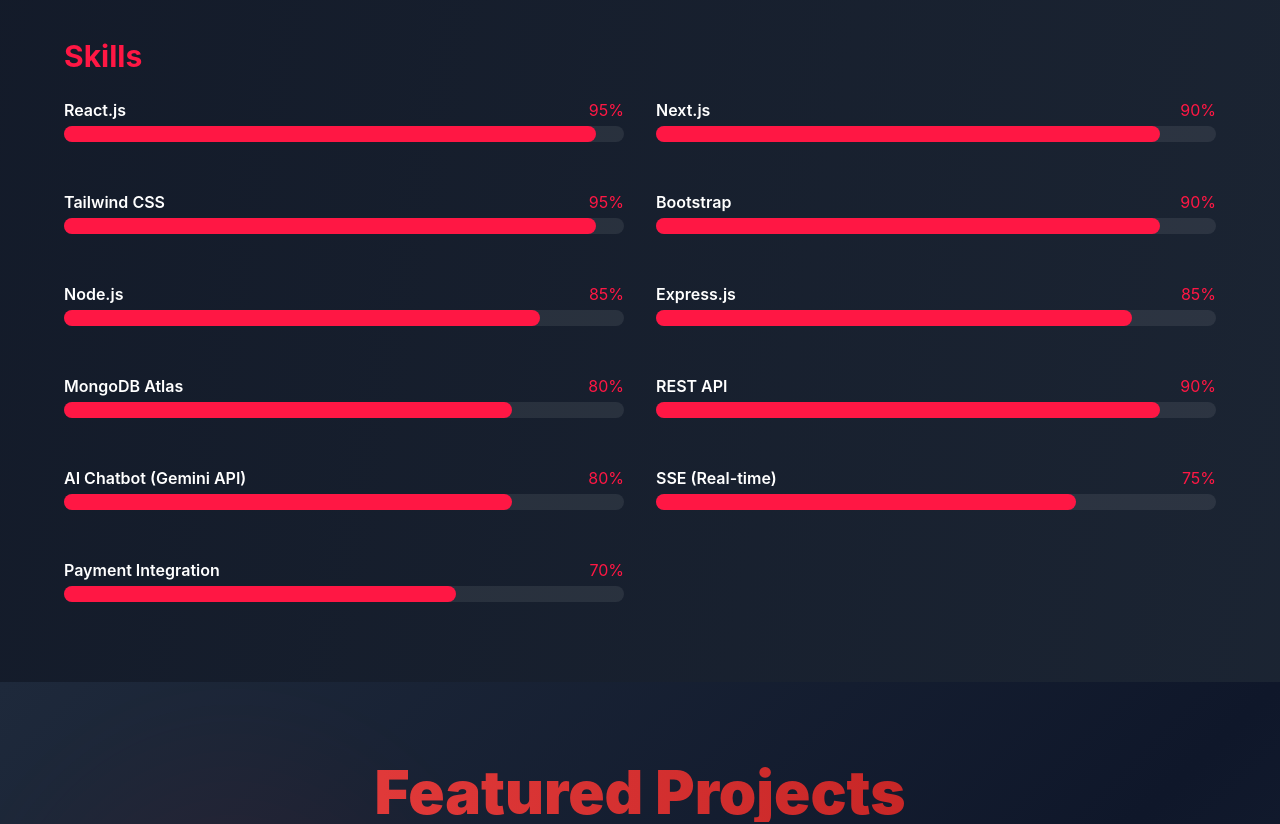
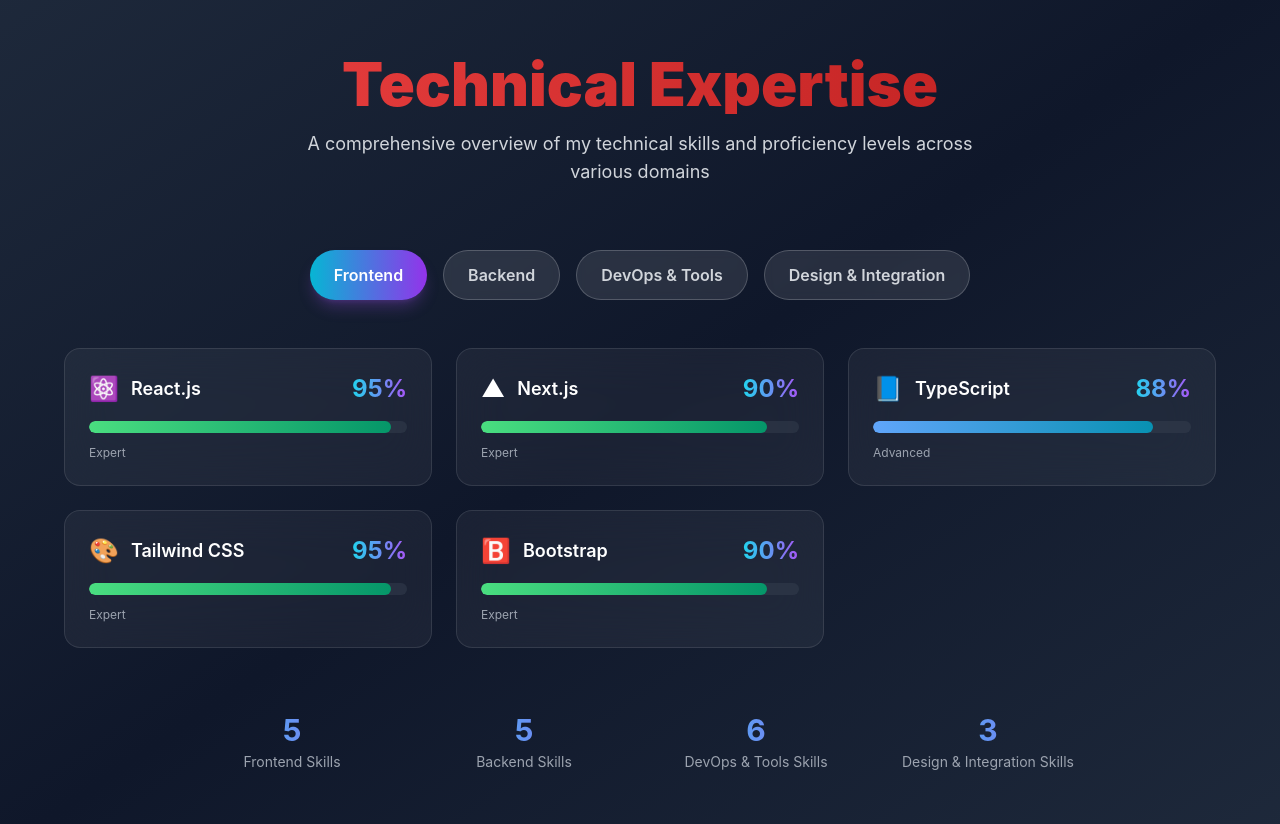
Before and after one commit to Kawish07/portfolio, a React (Vite) app: page / in a window 1280 px wide. Shown: the part 2040-2864 px from the top of the page. Built offline with nearby package versions, Linux system fonts and the light colour scheme.

Commit message:
Fix lucide-react error, update projects section, and general improvements

```diff
--- a/components/Projects.jsx
+++ b/components/Projects.jsx
@@ -19,12 +19,12 @@
     tags: ['Bootstrap', 'Responsive']
   },
   {
-    title: 'Portfolio Website',
-    description: 'React.js-based portfolio site.',
-    image: 'https://images.unsplash.com/photo-1506744038136-46273834b3fb?auto=format&fit=crop&w=600&q=80',
+    title: 'Proactive Cleaner Website',
+    description: 'Mern Stack-based cleaning service site.',
+    image: 'https://plus.unsplash.com/premium_photo-1664301014580-9d9941d1fb51?w=600&auto=format&fit=crop&q=60&ixlib=rb-4.1.0&ixid=M3wxMjA3fDB8MHxzZWFyY2h8OXx8UFJPQUNUSVZFJTIwQ0xFQU5JTkd8ZW58MHx8MHx8fDA%3D',
     demo: '',
-    github: 'https://github.com/kawishiqbal/portfolio-old',
-    tags: ['React.js']
+    github: 'https://github.com/kawishiqbal/proactive-cleaning',
+    tags: ['EmailJS', 'ReactJs', 'NodeJs', 'ExpressJs']
   },
   {
     title: 'Learning Management System (LMS)',
@@ -37,7 +37,15 @@
   {
     title: 'Evolvians Software Website',
     description: 'Software house website using MERN stack.',
-    image: 'https://images.unsplash.com/photo-1465101046530-73398c7f28ca?auto=format&fit=crop&w=600&q=80',
+    image: 'https://images.unsplash.com/photo-1649451844931-57e22fc82de3?w=600&auto=format&fit=crop&q=60&ixlib=rb-4.1.0&ixid=M3wxMjA3fDB8MHxzZWFyY2h8Mnx8ZXZvbHZpYW5zJTIwc29mdHdhcmV8ZW58MHx8MHx8fDA%3D',
+    demo: '',
+    github: 'https://github.com/kawishiqbal/evolvians',
+    tags: ['MERN']
+  },
+   {
+    title: 'PK News Website',
+    description: 'News website using MERN stack.',
+    image: 'https://images.unsplash.com/photo-1508921340878-ba53e1f016ec?w=600&auto=format&fit=crop&q=60&ixlib=rb-4.1.0&ixid=M3wxMjA3fDB8MHxzZWFyY2h8MTJ8fG5ld3N8ZW58MHx8MHx8fDA%3D',
     demo: '',
     github: 'https://github.com/kawishiqbal/evolvians',
     tags: ['MERN']
--- a/components/Skills.jsx
+++ b/components/Skills.jsx
@@ -1,37 +1,217 @@
-import React from 'react';
+import React, { useState } from 'react';
 import { motion } from 'framer-motion';
 
-const skills = [
-  { name: 'React.js', level: 95 },
-  { name: 'Next.js', level: 90 },
-  { name: 'Tailwind CSS', level: 95 },
-  { name: 'Bootstrap', level: 90 },
-  { name: 'Node.js', level: 85 },
-  { name: 'Express.js', level: 85 },
-  { name: 'MongoDB Atlas', level: 80 },
-  { name: 'REST API', level: 90 },
-  { name: 'AI Chatbot (Gemini API)', level: 80 },
-  { name: 'SSE (Real-time)', level: 75 },
-  { name: 'Payment Integration', level: 70 },
-];
+const skillCategories = {
+  'Frontend': [
+    { name: 'React.js', level: 95, icon: '⚛️' },
+    { name: 'Next.js', level: 90, icon: '▲' },
+    { name: 'TypeScript', level: 88, icon: '📘' },
+    { name: 'Tailwind CSS', level: 95, icon: '🎨' },
+    { name: 'Bootstrap', level: 90, icon: '🅱️' },
+  ],
+  'Backend': [
+    { name: 'Node.js', level: 85, icon: '🟢' },
+    { name: 'Express.js', level: 85, icon: '🚀' },
+    { name: 'MongoDB Atlas', level: 80, icon: '🍃' },
+    { name: 'REST API', level: 90, icon: '🔗' },
+    { name: 'SSE (Real-time)', level: 75, icon: '⚡' },
+  ],
+  'DevOps & Tools': [
+    { name: 'Docker', level: 75, icon: '🐳' },
+    { name: 'CI/CD Pipelines', level: 70, icon: '🔄' },
+    { name: 'Vercel', level: 85, icon: '▲' },
+    { name: 'Netlify', level: 85, icon: '🌐' },
+    { name: 'Railway', level: 80, icon: '🚂' },
+    { name: 'Render', level: 80, icon: '🎯' },
+  ],
+  'Design & Integration': [
+    { name: 'Figma', level: 82, icon: '🎨' },
+    { name: 'AI Chatbot (Gemini API)', level: 80, icon: '🤖' },
+    { name: 'Payment Integration', level: 70, icon: '💳' },
+  ]
+};
 
-const Skills = () => (
-  <section id="skills" className="py-16 px-4 md:px-16">
-    <motion.h2 className="text-3xl font-bold mb-6 text-neon" initial={{ opacity: 0 }} animate={{ opacity: 1 }} transition={{ duration: 1 }}>Skills</motion.h2>
-    <div className="grid grid-cols-1 md:grid-cols-2 gap-8">
-      {skills.map(skill => (
-        <motion.div key={skill.name} className="mb-4" initial={{ opacity: 0 }} animate={{ opacity: 1 }} transition={{ duration: 1 }}>
-          <div className="flex justify-between mb-1">
-            <span className="font-semibold">{skill.name}</span>
-            <span className="text-neon">{skill.level}%</span>
-          </div>
-          <div className="w-full bg-glass rounded-full h-4">
-            <motion.div className="bg-neon h-4 rounded-full" style={{ width: `${skill.level}%` }} initial={{ width: 0 }} animate={{ width: `${skill.level}%` }} transition={{ duration: 1.5 }} />
+const Skills = () => {
+  const [activeCategory, setActiveCategory] = useState('Frontend');
+
+  const containerVariants = {
+    hidden: { opacity: 0 },
+    visible: {
+      opacity: 1,
+      transition: {
+        staggerChildren: 0.1,
+        delayChildren: 0.2
+      }
+    }
+  };
+
+  const itemVariants = {
+    hidden: {
+      opacity: 0,
+      x: -50,
+      scale: 0.8
+    },
+    visible: {
+      opacity: 1,
+      x: 0,
+      scale: 1,
+      transition: {
+        type: "spring",
+        stiffness: 100,
+        damping: 10
+      }
+    }
+  };
+
+  const progressVariants = {
+    hidden: { width: 0 },
+    visible: (level) => ({
+      width: `${level}%`,
+      transition: {
+        duration: 1.5,
+        ease: "easeOut",
+        delay: 0.5
+      }
+    })
+  };
+
+  const getSkillColor = (level) => {
+    if (level >= 90) return 'from-green-400 to-emerald-600';
+    if (level >= 80) return 'from-blue-400 to-cyan-600';
+    if (level >= 70) return 'from-yellow-400 to-orange-500';
+    return 'from-red-400 to-pink-500';
+  };
+
+  return (
+    <section id="skills" className="py-20 px-4 md:px-16 bg-gradient-to-br from-slate-800 via-slate-900 to-slate-800">
+      <div className="max-w-6xl mx-auto">
+        {/* Header */}
+        <motion.div
+          className="text-center mb-16"
+          initial={{ opacity: 0, y: -20 }}
+          animate={{ opacity: 1, y: 0 }}
+          transition={{ duration: 0.8 }}
+        >
+          <h2 className="text-5xl md:text-6xl font-black text-transparent bg-clip-text bg-gradient-to-r from-red-500 to-red-700 mb-4">
+            Technical Expertise
+          </h2>
+          <p className="text-gray-300 text-lg max-w-2xl mx-auto">
+            A comprehensive overview of my technical skills and proficiency levels across various domains
+          </p>
+        </motion.div>
+
+        {/* Category Tabs */}
+        <motion.div
+          className="flex flex-wrap justify-center gap-4 mb-12"
+          initial={{ opacity: 0, y: 20 }}
+          animate={{ opacity: 1, y: 0 }}
+          transition={{ duration: 0.8, delay: 0.2 }}
+        >
+          {Object.keys(skillCategories).map((category) => (
+            <button
+              key={category}
+              onClick={() => setActiveCategory(category)}
+              className={`px-6 py-3 rounded-full font-semibold transition-all duration-300 transform hover:scale-105 ${
+                activeCategory === category
+                  ? 'bg-gradient-to-r from-cyan-500 to-purple-600 text-white shadow-lg shadow-purple-500/25'
+                  : 'bg-white/10 text-gray-300 hover:bg-white/20 backdrop-blur-sm border border-white/20'
+              }`}
+            >
+              {category}
+            </button>
+          ))}
+        </motion.div>
+
+        {/* Skills Grid */}
+        <motion.div
+          className="grid grid-cols-1 md:grid-cols-2 lg:grid-cols-3 gap-6"
+          variants={containerVariants}
+          initial="hidden"
+          animate="visible"
+          key={activeCategory}
+        >
+          {skillCategories[activeCategory].map((skill, index) => (
+            <motion.div
+              key={skill.name}
+              variants={itemVariants}
+              className="group relative"
+            >
+              <div className="bg-white/5 backdrop-blur-xl rounded-2xl p-6 border border-white/10 hover:border-purple-500/50 transition-all duration-300 hover:shadow-xl hover:shadow-purple-500/10 hover:transform hover:scale-105">
+                {/* Skill Header */}
+                <div className="flex items-center justify-between mb-4">
+                  <div className="flex items-center gap-3">
+                    <span className="text-2xl">{skill.icon}</span>
+                    <h3 className="font-semibold text-white text-lg">{skill.name}</h3>
+                  </div>
+                  <div className="text-right">
+                    <span className="text-2xl font-bold bg-gradient-to-r from-cyan-400 to-purple-500 bg-clip-text text-transparent">
+                      {skill.level}%
+                    </span>
+                  </div>
+                </div>
+
+                {/* Progress Bar */}
+                <div className="relative">
+                  <div className="w-full bg-gray-700/50 rounded-full h-3 overflow-hidden">
+                    <motion.div
+                      className={`h-full bg-gradient-to-r ${getSkillColor(skill.level)} rounded-full relative overflow-hidden`}
+                      variants={progressVariants}
+                      custom={skill.level}
+                      initial="hidden"
+                      animate="visible"
+                    >
+                      {/* Shimmer Effect */}
+                      <div className="absolute inset-0 bg-gradient-to-r from-transparent via-white/30 to-transparent -skew-x-12 animate-shimmer" />
+                    </motion.div>
+                  </div>
+                </div>
+
+                {/* Skill Level Indicator */}
+                <div className="mt-3 text-xs text-gray-400">
+                  {skill.level >= 90 && "Expert"}
+                  {skill.level >= 80 && skill.level < 90 && "Advanced"}
+                  {skill.level >= 70 && skill.level < 80 && "Intermediate"}
+                  {skill.level < 70 && "Learning"}
+                </div>
+
+                {/* Hover Glow Effect */}
+                <div className="absolute inset-0 rounded-2xl bg-gradient-to-r from-cyan-500/0 via-purple-500/0 to-pink-500/0 group-hover:from-cyan-500/5 group-hover:via-purple-500/5 group-hover:to-pink-500/5 transition-all duration-500 pointer-events-none" />
+              </div>
+            </motion.div>
+          ))}
+        </motion.div>
+
+        {/* Skills Summary */}
+        <motion.div
+          className="mt-16 text-center"
+          initial={{ opacity: 0, y: 20 }}
+          animate={{ opacity: 1, y: 0 }}
+          transition={{ duration: 0.8, delay: 1 }}
+        >
+          <div className="grid grid-cols-2 md:grid-cols-4 gap-8 max-w-4xl mx-auto">
+            {Object.entries(skillCategories).map(([category, skills]) => (
+              <div key={category} className="text-center">
+                <div className="text-3xl font-bold bg-gradient-to-r from-cyan-400 to-purple-500 bg-clip-text text-transparent">
+                  {skills.length}
+                </div>
+                <div className="text-gray-400 text-sm mt-1">{category} Skills</div>
+              </div>
+            ))}
           </div>
         </motion.div>
-      ))}
-    </div>
-  </section>
-);
+      </div>
+
+      <style jsx>{`
+        @keyframes shimmer {
+          0% { transform: translateX(-100%) skewX(-12deg); }
+          100% { transform: translateX(200%) skewX(-12deg); }
+        }
+        .animate-shimmer {
+          animation: shimmer 2s infinite;
+        }
+      `}</style>
+    </section>
+  );
+};
 
 export default Skills;
--- a/package.json
+++ b/package.json
@@ -12,7 +12,7 @@
     "@headlessui/react": "^1.7.18",
     "@heroicons/react": "^2.0.18",
     "framer-motion": "^11.0.0",
-    "lucide-react": "^0.539.0",
+    "lucide-react": "^0.540.0",
     "react": "^18.2.0",
     "react-dom": "^18.2.0",
     "react-router-dom": "^6.22.3",
```
Also changed, not shown: 2 other files (tests, documents, lock files or other folders).
